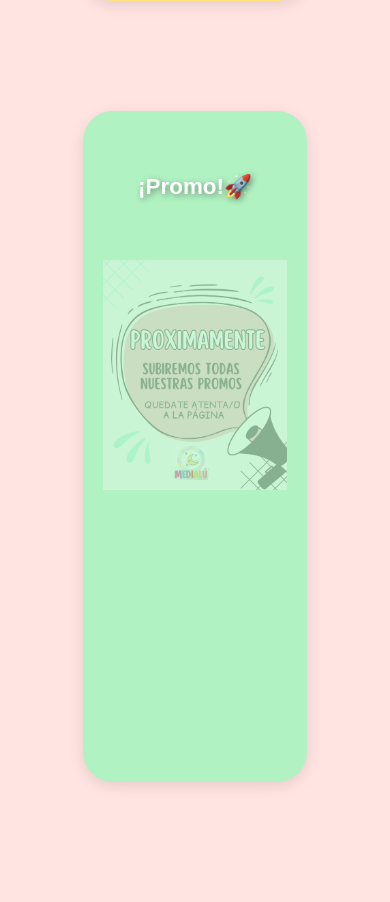
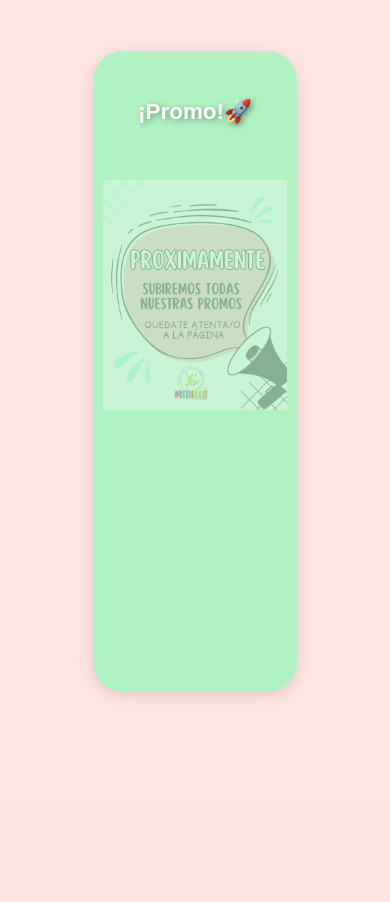
Before and after one commit to crisosatup-maker/miapp-flask, a Flask app: page / in a window 390 px wide. Shown: the part 1161-2063 px from the top of the page. After the commit the page ends 1858 px from the top, so only its background shows below. Run offline with Flask 3, Linux system fonts and the light colour scheme.

Commit message:
Actualización del sitio: descripción breve de los cambios

```diff
--- a/static/style.css
+++ b/static/style.css
@@ -457,12 +457,12 @@ h6 {
   .franja-nuevos,
   .franja-promo {
     border-radius: 30px;
-  width: 80%;               /* 🔹 más ancha (antes probablemente 70%) */
-  max-width: 1000px;        /* 🔹 no se pasa de este tamaño */
-  margin: 40px auto;
-  padding: 40px 20px;       /* 🔹 reduce la altura total */
-  text-align: center;
-  box-shadow: 0 4px 15px rgba(0,0,0,0.1);
+    width: 80%;               /* 🔹 más ancha (antes probablemente 70%) */
+    max-width: 900px;        /* 🔹 no se pasa de este tamaño */
+    margin: 30px auto;
+    padding: 25px 10px;       /* 🔹 reduce la altura total */
+    text-align: center;
+    box-shadow: 0 4px 15px rgba(0,0,0,0.1);
   }
 
   .franja-nuevos h3,
@@ -479,12 +479,12 @@ h6 {
 
   .franja-nuevos img,
   .franja-promo img {
-    width: 80%;               /* 🔹 agranda un poco la imagen */
-  max-width: 450px;         /* 🔹 tamaño máximo controlado */
-  height: auto;             /* 🔹 mantiene proporción */
-  border-radius: 15px;      /* 🔹 bordes suaves */
-  margin-top: 20px;
-  object-fit: contain;      /* 🔹 evita deformar */
+    width: 95%;               /* 🔹 agranda un poco la imagen */
+    max-width: 5200px;         /* 🔹 tamaño máximo controlado */
+    height: auto;             /* 🔹 mantiene proporción */
+    border-radius: 18px;      /* 🔹 bordes suaves */
+    margin-top: 10px;
+    object-fit: cover;      /* 🔹 evita deformar */
 }
 
 
```
